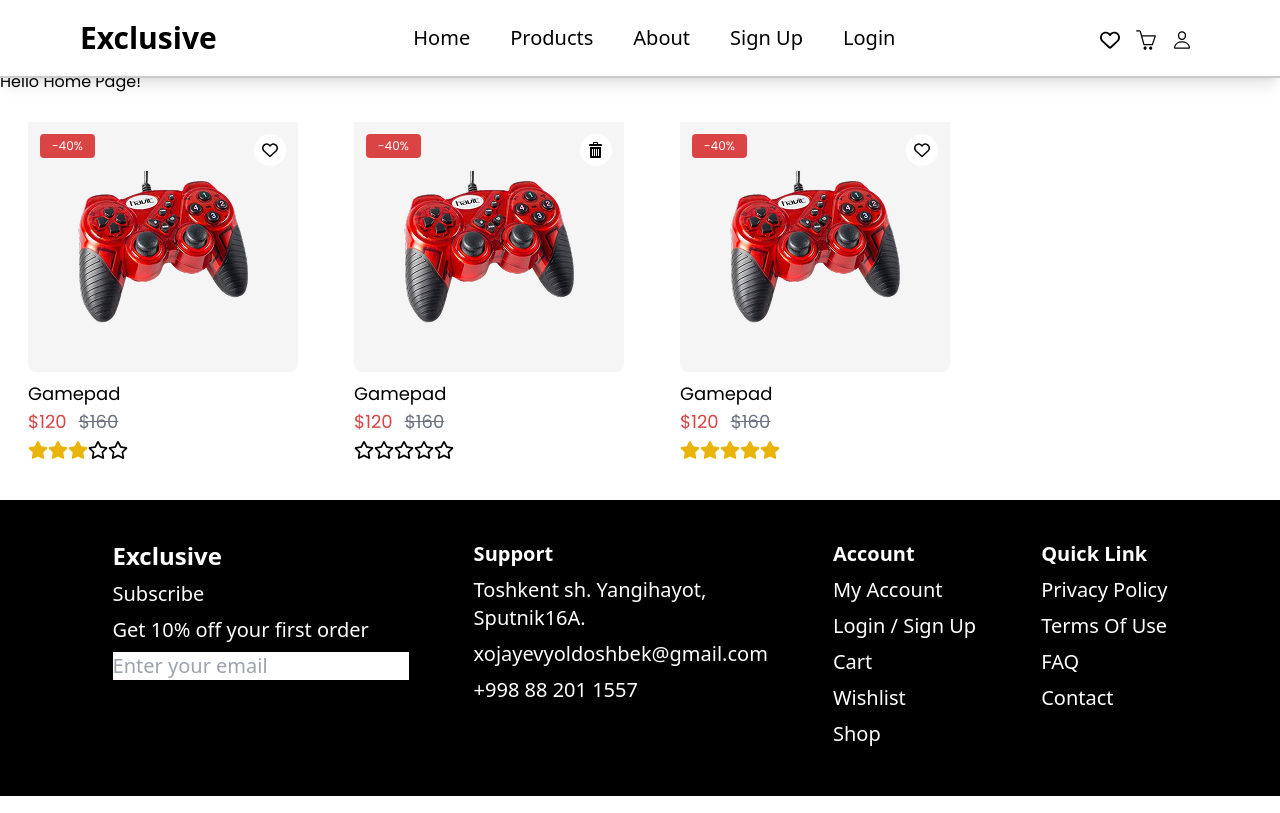
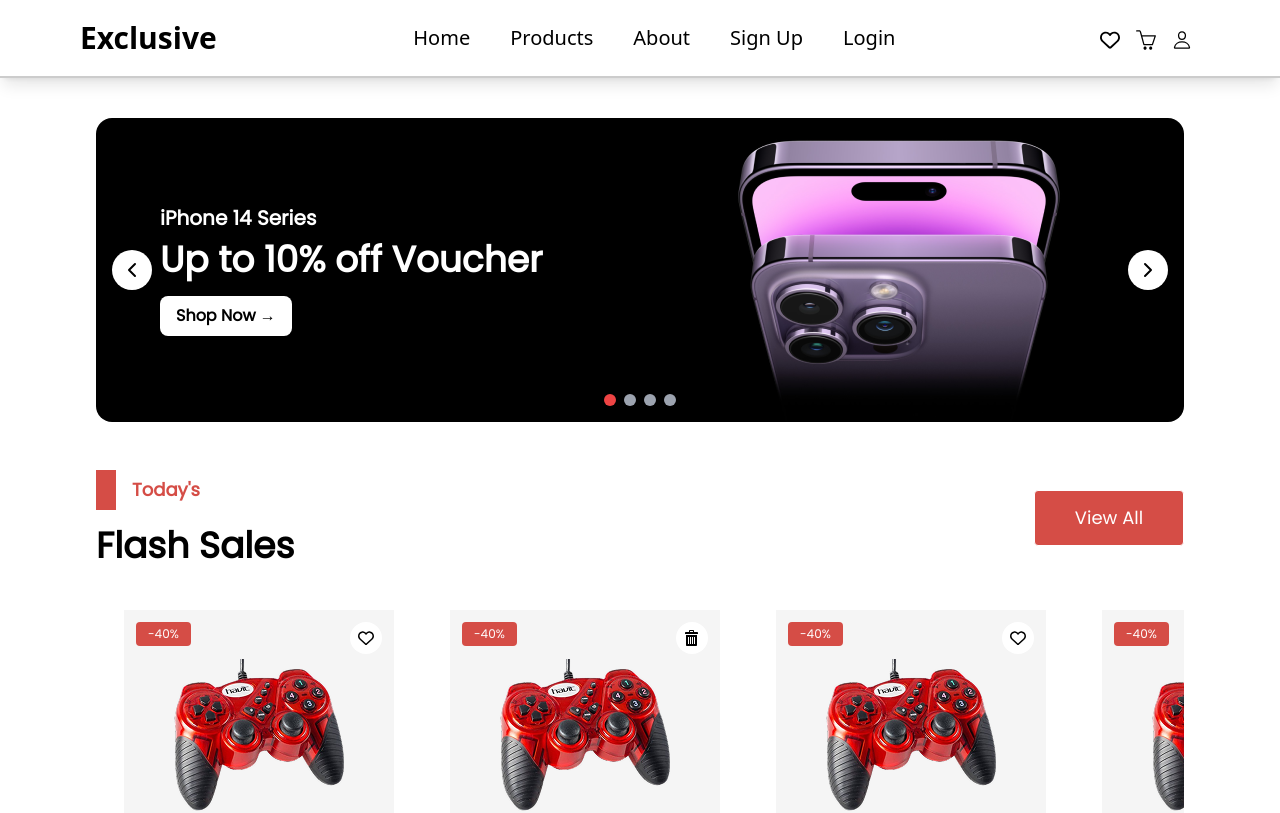
Before and after one commit to Khojayev12/ITBCW2-web, a React (Create React App) app: page / in a window 1280 px wide. Shown: the top 813 px of the page. Built offline with nearby package versions, Linux system fonts and the light colour scheme.

Commit message:
home page development started

```diff
--- a/package.json
+++ b/package.json
@@ -4,6 +4,7 @@
   "private": true,
   "dependencies": {
     "cra-template": "1.2.0",
+    "lucide-react": "^0.484.0",
     "react": "^19.0.0",
     "react-dom": "^19.0.0",
     "react-icons": "^5.4.0",
--- a/src/components/addresBook.jsx
+++ b/src/components/addresBook.jsx
@@ -1,5 +1,4 @@
 import '../App.css';
-import CustomInput from "./customInput";
 import {useState} from "react";
 import AddAddress from "./addAddress";
 import CustomButton from "./customButton";
--- a/src/components/cartProduct.jsx
+++ b/src/components/cartProduct.jsx
@@ -1,5 +1,4 @@
 import '../App.css';
-import {Link} from "react-router-dom";
 import {useState} from "react";
 import {ImBin} from "react-icons/im";
 
--- a/src/components/header.jsx
+++ b/src/components/header.jsx
@@ -4,10 +4,8 @@
 import '../App.css';
 import '../styles/header.css'
 import {Link} from "react-router-dom";
-import {useState} from "react";
 
 function Header(isLoggedIn, setIsLoggedIn) {
-    const [isProfileToggle, setIsProfileToggle] = useState(false);
     return (
         <div
             className="header w-full  px-20 py-5 z-50 bg-white flex-row flex justify-between border-b-2 border-opacity-20 border-black shadow-lg fixed">
--- /dev/null
+++ b/src/components/homeCarusel.jsx
@@ -0,0 +1,76 @@
+import { useState } from "react";
+import { ChevronLeft, ChevronRight } from "lucide-react";
+import Homehero1 from "../media/home-hero1.png"
+
+const slides = [
+    {
+        id: 1,
+        image: Homehero1, // Replace with your actual image path
+        title: "iPhone 14 Series",
+        discount: "Up to 10% off Voucher",
+    },
+    {
+        id: 2,
+        image: Homehero1, // Replace with another image path
+        title: "iPhone 15 Series",
+        discount: "Exclusive Deals Available",
+    },
+    {
+        id: 3,
+        image: Homehero1, // Replace with another image path
+        title: "iPhone 15 Series",
+        discount: "Exclusive Deals Available",
+    },
+    {
+        id: 4,
+        image: Homehero1, // Replace with another image path
+        title: "iPhone 15 Series",
+        discount: "Exclusive Deals Available",
+    },
+];
+
+export default function HomeCarusel() {
+    const [currentIndex, setCurrentIndex] = useState(0);
+
+    const prevSlide = () => {
+        setCurrentIndex((prev) => (prev === 0 ? slides.length - 1 : prev - 1));
+    };
+
+    const nextSlide = () => {
+        setCurrentIndex((prev) => (prev === slides.length - 1 ? 0 : prev + 1));
+    };
+
+    return (
+        <div className="relative w-full mx-auto overflow-hidden rounded-2xl">
+            <div className="relative flex transition-transform duration-500 ease-in-out rounded-2xl" style={{ transform: `translateX(-${currentIndex * 100}%)` }}>
+                {slides.map((slide) => (
+                    <div key={slide.id} className="min-w-full flex-shrink-0 flex items-center bg-black text-white">
+                        <div className="p-8 pl-16 w-1/2">
+                            <h2 className="text-xl font-semibold">{slide.title}</h2>
+                            <p className="text-4xl font-bold mt-2">{slide.discount}</p>
+                            <button className="mt-4 px-4 py-2 bg-white text-black font-semibold rounded-lg hover:bg-gray-300">
+                                Shop Now →
+                            </button>
+                        </div>
+                        <div className="w-1/2 flex justify-center">
+                            <img src={slide.image} alt={slide.title} className="max-h-80 object-cover" />
+                        </div>
+                    </div>
+                ))}
+            </div>
+
+            <button onClick={prevSlide} className="absolute left-4 top-1/2 transform -translate-y-1/2 bg-white p-2 rounded-full shadow-md hover:bg-gray-300">
+                <ChevronLeft className="h-6 w-6" />
+            </button>
+            <button onClick={nextSlide} className="absolute right-4 top-1/2 transform -translate-y-1/2 bg-white p-2 rounded-full shadow-md hover:bg-gray-300">
+                <ChevronRight className="h-6 w-6" />
+            </button>
+
+            <div className="absolute bottom-4 left-1/2 transform -translate-x-1/2 flex space-x-2">
+                {slides.map((_, index) => (
+                    <span key={index} className={`h-3 w-3 rounded-full ${currentIndex === index ? "bg-red-500" : "bg-gray-400"}`} />
+                ))}
+            </div>
+        </div>
+    );
+}
--- a/src/components/paymentOptions.jsx
+++ b/src/components/paymentOptions.jsx
@@ -1,7 +1,5 @@
 import '../App.css';
-import CustomInput from "./customInput";
 import {useState} from "react";
-import AddAddress from "./addAddress";
 import CustomButton from "./customButton";
 import AddPaymentOptions from "./AddPaymentOptions";
 
--- /dev/null
+++ b/src/components/productsCarusel.jsx
@@ -0,0 +1,25 @@
+import '../App.css';
+import {Link} from "react-router-dom";
+
+function ProductsCarusel(props) {
+    return (<div className={"my-8"}>
+            <div className={"flex flex-row justify-between items-center"}>
+                <div className={"inline-flex flex-col justify-start my-4"}>
+                    <span className={"inline-flex flex-row justify-start items-center"} >
+                        <div className={"w-5 h-10 bg-c-button2 inline-block"}></div>
+                        <span className={"text-lg text-c-button2 font-semibold ml-4"}>{props.subtitle}</span>
+                    </span>
+                    <div className={"text-4xl font-semibold text-black mt-4"}>{props.title}</div>
+                </div>
+                <button className={"border border-white rounded  w-[150px] h-[56px] text-lg font-medium bg-c-button2 text-white"}>
+                    <Link to={props.tolink}>View All</Link>
+                </button>
+            </div>
+            <div className={"flex flex-row justify-around  overflow-auto"}>
+                {props.children}
+            </div>
+        </div>
+    );
+}
+
+export default ProductsCarusel;
--- a/src/pages/dynamicProduct.jsx
+++ b/src/pages/dynamicProduct.jsx
@@ -47,7 +47,7 @@
                         </div>
                         <div className={"text-xl  my-4 flex flex-row align-middle"}>
                             Storage:
-                            <div className={"inline-block ml-4 h-8 px-2 rounded text-center text-lg " + " bg-c-button2 text-white"}>128GB</div>
+                            <div className={"inline-block ml-4 h-8 px-2 rounded text-center text-lg  bg-c-button2 text-white"}>128GB</div>
                             <div className={"inline-block ml-4 h-8 px-2 rounded border border-gray-500 text-lg text-center"}>256GB</div>
                             <div className={"inline-block ml-4 h-8 px-2 rounded border border-gray-500 text-lg text-center"}>512GB</div>
                         </div>
--- a/src/pages/home.jsx
+++ b/src/pages/home.jsx
@@ -1,15 +1,39 @@
 import '../App.css';
 import Product from "../components/product";
 import Logo from "../media/product_sample.png"
+import HomeCarusel from "../components/homeCarusel";
+import ProductsCarusel from "../components/productsCarusel";
 
 function Home() {
     return (
-        <div className="page home">
+        <div className="page home py-12 px-24">
+            <HomeCarusel />
+            <ProductsCarusel subtitle={"Today's"} title={"Flash Sales"}>
+                <Product Logo={Logo} isLiked="T" reviews={3.0} />
+                <Product Logo={Logo} isLiked="F" reviews={0.0} />
+                <Product Logo={Logo} isLiked="T" reviews={5.0}/>
+                <Product Logo={Logo} isLiked="T" reviews={3.0} />
+                <Product Logo={Logo} isLiked="F" reviews={0.0} />
+                <Product Logo={Logo} isLiked="T" reviews={5.0}/>
+                <Product Logo={Logo} isLiked="T" reviews={3.0} />
+                <Product Logo={Logo} isLiked="F" reviews={0.0} />
+                <Product Logo={Logo} isLiked="T" reviews={5.0}/>
+            </ProductsCarusel>
+            <ProductsCarusel subtitle={"This Month"} title={"Best Selling Products"}>
+                <Product Logo={Logo} isLiked="T" reviews={3.0} />
+                <Product Logo={Logo} isLiked="F" reviews={0.0} />
+                <Product Logo={Logo} isLiked="T" reviews={5.0}/>
+                <Product Logo={Logo} isLiked="T" reviews={3.0} />
+                <Product Logo={Logo} isLiked="F" reviews={0.0} />
+                <Product Logo={Logo} isLiked="T" reviews={5.0}/>
+                <Product Logo={Logo} isLiked="T" reviews={3.0} />
+                <Product Logo={Logo} isLiked="F" reviews={0.0} />
+                <Product Logo={Logo} isLiked="T" reviews={5.0}/>
+            </ProductsCarusel>
             <h1>Hello Home Page!</h1>
             <Product Logo={Logo} isLiked="T" reviews={3.0} />
             <Product Logo={Logo} isLiked="F" reviews={0.0} />
             <Product Logo={Logo} isLiked="T" reviews={5.0}/>
-
         </div>
     );
 }
--- a/tailwind.config.js
+++ b/tailwind.config.js
@@ -6,7 +6,7 @@
   theme: {
     extend: {
       colors: {
-        'c-button2': '#DB4444',
+        'c-button2': '#D54D46',
         'c-hover-button2': '#E07575',
         'c-secondary': '#F5F5F5'
       }
```
Also changed, not shown: src/media/home-hero1.png (added), 1 other file (tests, documents, lock files or other folders).
